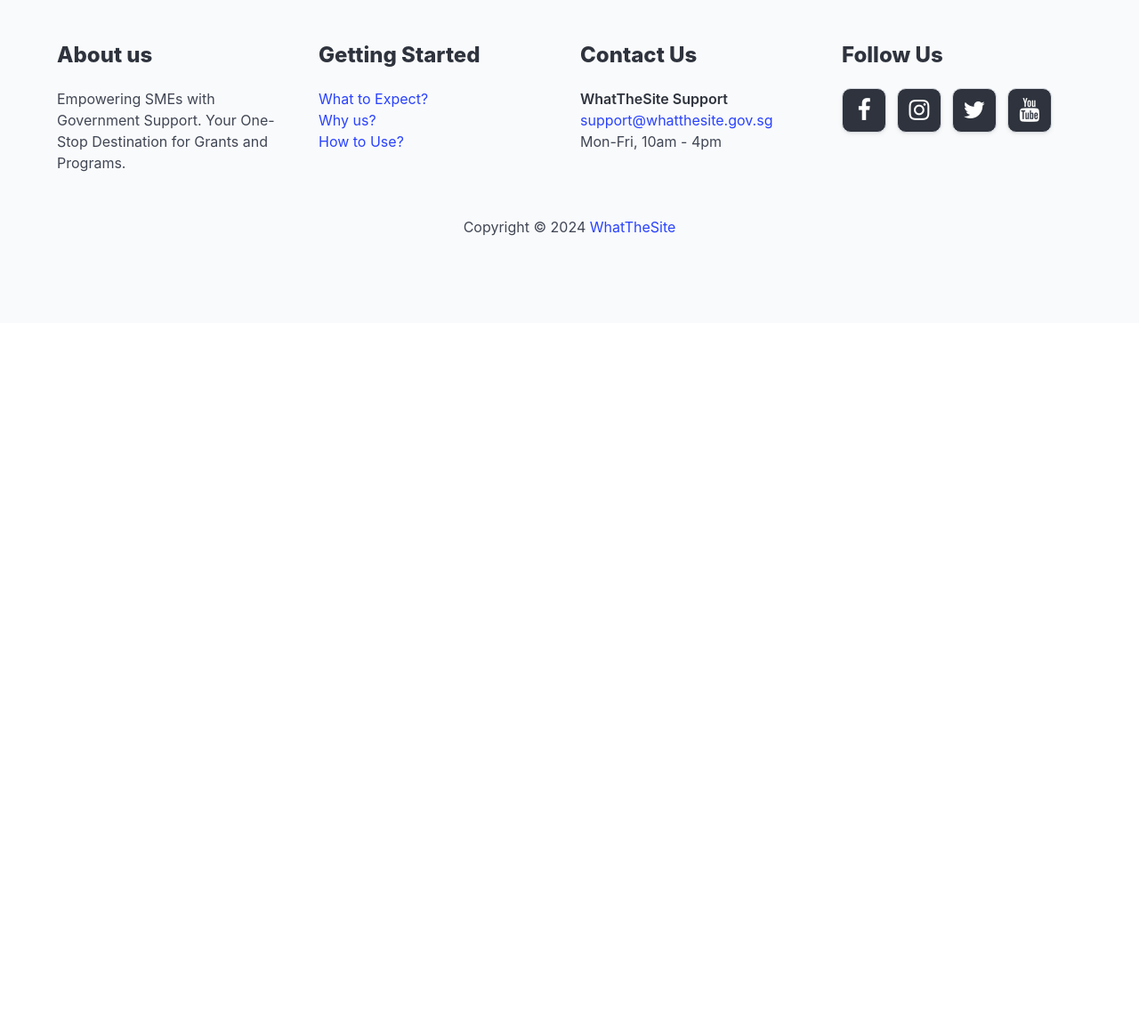
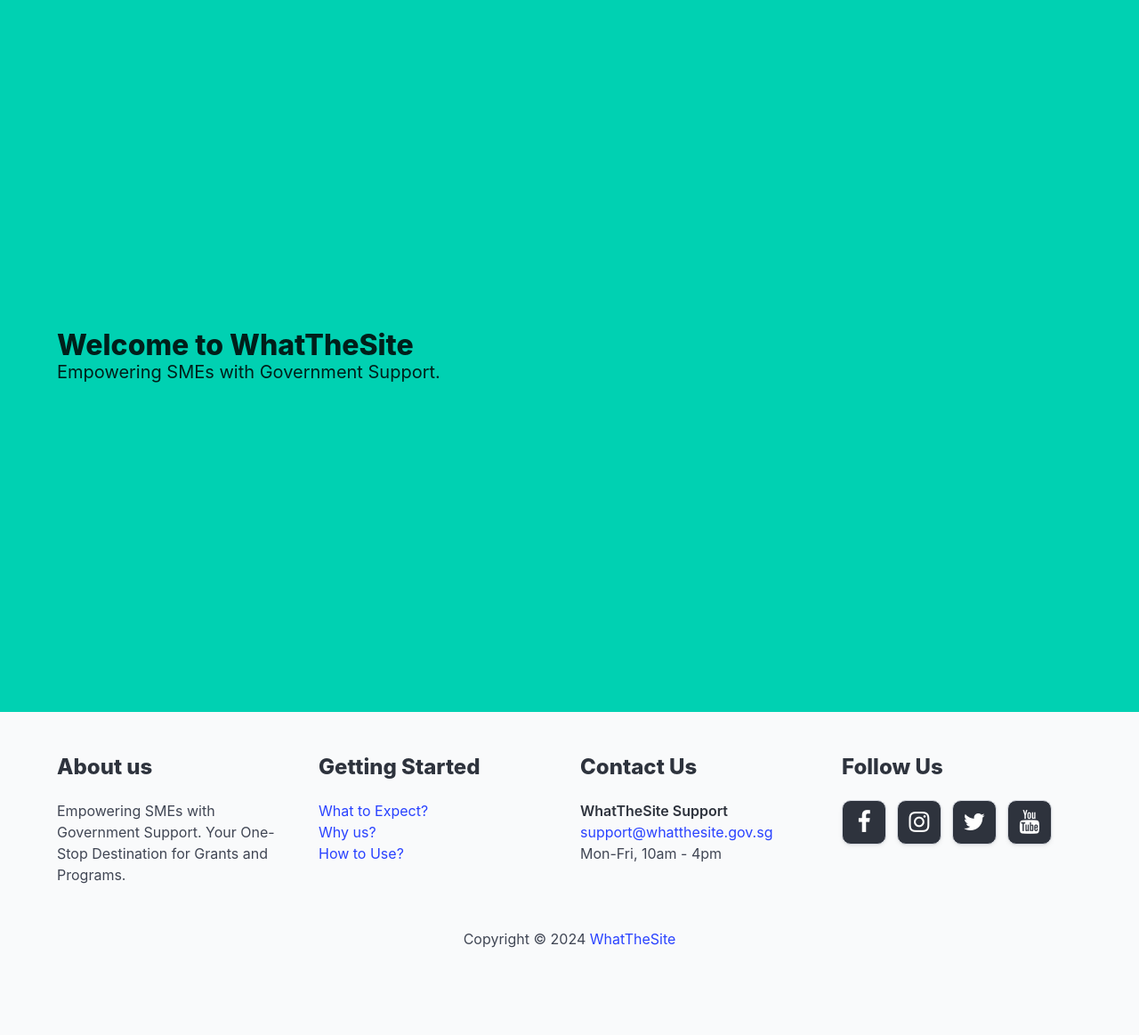
Before and after one commit to GalenLovesCheese/HackOMania, a Flask app: page / in a window 1280 px wide. Shown: the part 56-1219 px from the top of the page at 89% size. Before the commit the page ends 321 px from the top, so only its background shows below. Run offline with Flask 3, Linux system fonts and the light colour scheme.

Commit message:
Starter code for the landing page

```diff
--- a/app/templates/index.html
+++ b/app/templates/index.html
@@ -84,6 +84,22 @@
     <h1></h1>
 </section>
 
+<!--Main content -->
+<main>
+    <section class="hero is-primary is-fullheight">
+        <div class="hero-body">
+          <div class="container">
+            <h1 class="title">
+              Welcome to WhatTheSite
+            </h1>
+            <h2 class="subtitle">
+              Empowering SMEs with Government Support.
+            </h2>
+          </div>
+        </div>
+      </section>
+</main>
+
 <!--Footer-->
 
 <footer class="footer">
```
